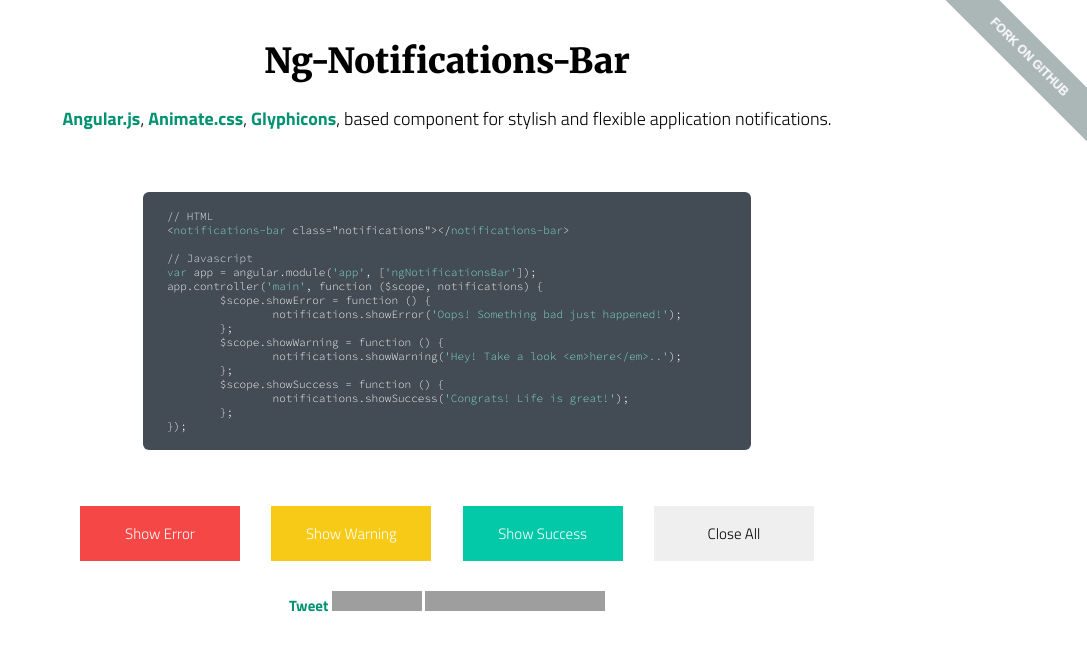
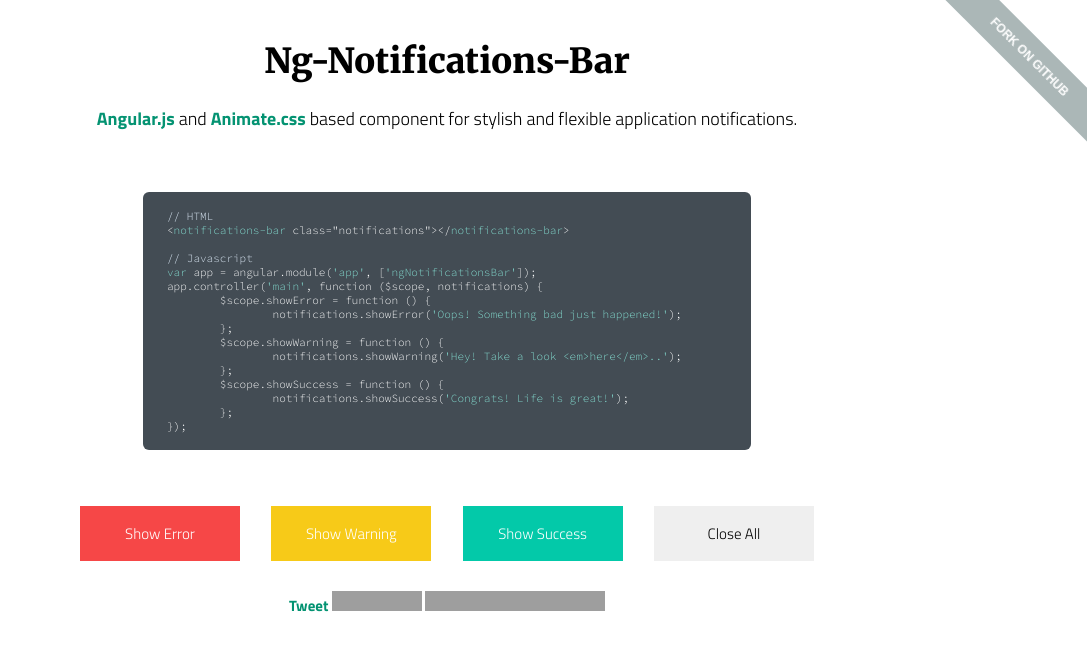
Before and after one commit to alexbeletsky/ng-notifications-bar, a website: page example/index.html in a window 1280 px wide. Shown: the top 650 px of the page, without its empty margins (193-1280 px from the left). Drawn offline with Linux system fonts and the light colour scheme; grey boxes are pictures that could not be loaded.

Commit message:
Removing Glyphicon reference in example app

```diff
--- a/example/index.html
+++ b/example/index.html
@@ -16,7 +16,7 @@
 	<header>
 		<h1>Ng-Notifications-Bar</h1>
 		<p class="info">
-			<a href="https://angularjs.org/">Angular.js</a>, <a href="http://daneden.github.io/animate.css">Animate.css</a>, <a href="http://glyphicons.com/">Glyphicons</a>, based component for stylish and flexible application notifications.
+			<a href="https://angularjs.org/">Angular.js</a> and <a href="http://daneden.github.io/animate.css">Animate.css</a> based component for stylish and flexible application notifications.
 		</p>
 	</header>
 
```
